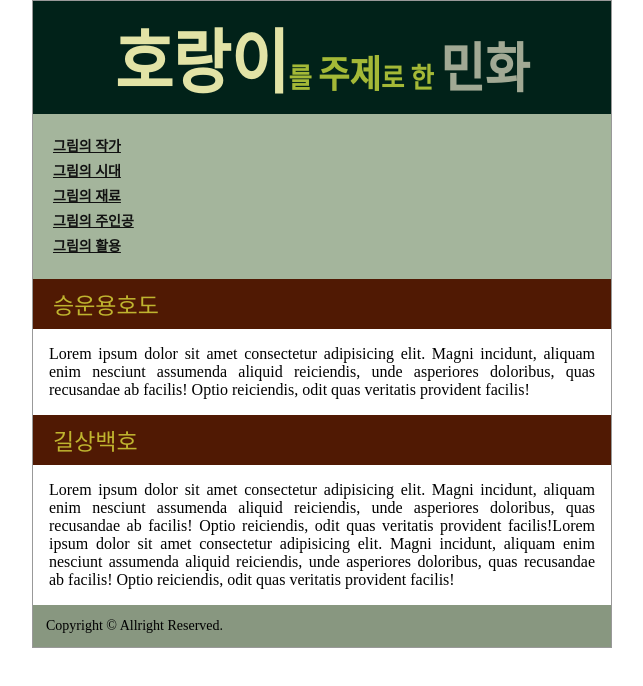
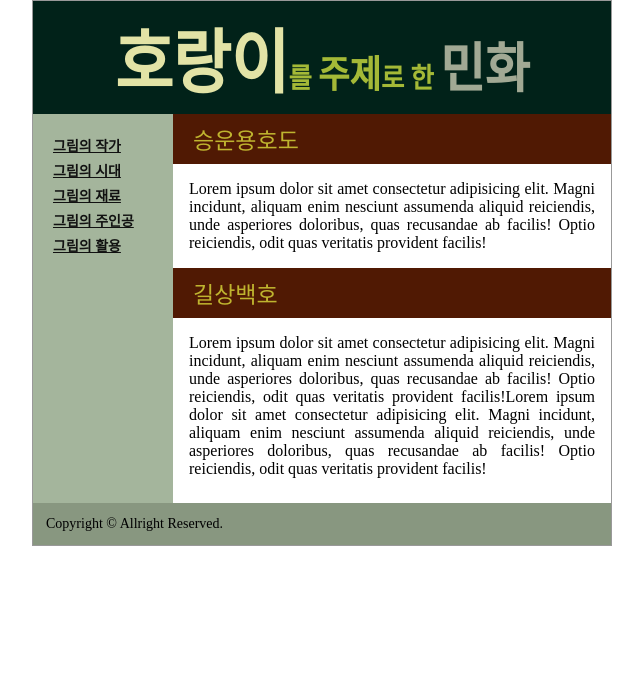
Before and after one commit to ztc0320/0809_Layout2Col_Drill, a plain HTML site: page position/index.html in a window 1280 px wide. Shown: the whole page, without its empty margins (318-961 px from the left). Drawn offline with Linux system fonts and the light colour scheme.

Commit message:
position layout

```diff
--- a/position/style/style.css
+++ b/position/style/style.css
@@ -50,14 +50,36 @@ header#header {
 /* header end */
 
 /* main#main start */
+main#main {
+    position: relative;
+    height: 389px;
+    /* 적용 2 */
+}
 /* nav#gnb start */
 nav#gnb {
+    width: 140px;
+    height: 389px;
     padding: 20px;
     line-height: 24px;
     background-color: #a4b59c;
+    position: absolute;
+    top: 0;
+    left: 0;
 }
 /* nav#gnb end */
 /* div#contents start */
+
+/* div#contents {
+    margin-left: 140px;
+} */
+/* 적용 1 */
+div#contents {
+    width: 438px;
+    position: absolute;
+    right: 0;
+    top: 0;
+}
+/* 적용 2 */
 div#contents h2 {
     color: #bfb42f;
     font-size: 23px;
```
